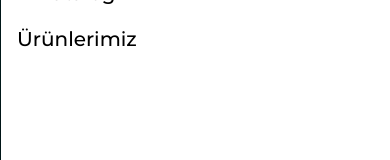
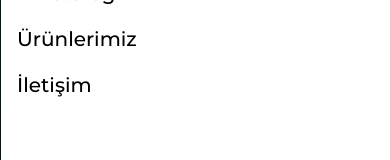
Before and after one commit to beratgdlk/royals-group-web-main, a React (Vite) app: page / in a window 390 px wide. Both pictures are taken after a click on the icon 355 px from the left and 50 px from the top of the page. Shown: the part 360-520 px from the top of the page. Built offline with nearby package versions, Linux system fonts and the light colour scheme; a web font is replaced by a local one.

Commit message:
mobile düzenleme

```diff
--- a/src/components/NavbarComp.jsx
+++ b/src/components/NavbarComp.jsx
@@ -154,7 +154,7 @@
                     </div>
                   </li>
                   <li>
-                    <Link to="/contact" className="nav-link">
+                    <Link to="/contact" className="nav-link text-black">
                       İletişim
                     </Link>
                   </li>
```
